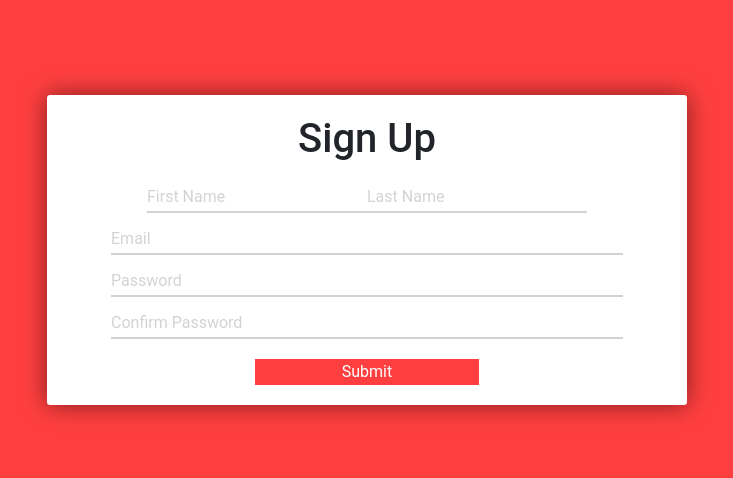
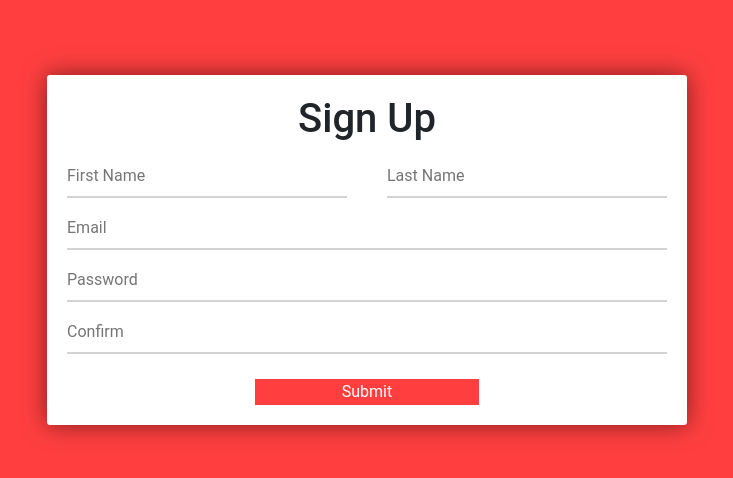
Before and after one commit to TrendonRobinson/RoLink, a React (Create React App) app in the folder RoLink/frontend/: page /register in a window 1280 px wide. Shown: the part 150-628 px from the top of the page, without its empty margins (273-1006 px from the left). Built offline with nearby package versions, Linux system fonts and the light colour scheme.

Commit message:
Form Style

```diff
--- a/RoLink/frontend/src/css/register.css
+++ b/RoLink/frontend/src/css/register.css
@@ -35,9 +35,6 @@
   -webkit-box-pack: center;
       -ms-flex-pack: center;
           justify-content: center;
-  -webkit-box-align: center;
-      -ms-flex-align: center;
-          align-items: center;
 }
 
 .signup-box form .Name {
@@ -51,6 +48,9 @@
 }
 
 .signup-box form .Submit {
+  -ms-flex-item-align: center;
+      -ms-grid-row-align: center;
+      align-self: center;
   margin-top: 20px;
   width: 35%;
   border: none;
@@ -59,13 +59,12 @@
 }
 
 .signup-box form .Field {
-  width: 80%;
+  padding: 5px 20px;
+  width: 100%;
 }
 
 .signup-box form .Field label {
   position: absolute;
-  -webkit-transform: translate(0%, 60%);
-          transform: translate(0%, 60%);
   font-size: 100%;
   color: #d3d3d3;
   -webkit-transition: 0.2s all;
@@ -82,13 +81,20 @@
   -webkit-box-shadow: none;
           box-shadow: none;
   color: #111;
+  -webkit-transition: 0.5s;
+  transition: 0.5s;
 }
 
-.signup-box form .Field input:focus ~ label,
-.signup-box form .Field input:valid ~ label {
-  font-size: 14px;
-  top: -24px;
-  color: #00dd22;
+.signup-box form .Field input:hover {
+  border-color: #ff3f3f73;
+  -webkit-transition: 0.5s;
+  transition: 0.5s;
+}
+
+.signup-box form .Field input:focus {
+  border-color: #ff3f3f;
+  -webkit-transition: 0.5s;
+  transition: 0.5s;
 }
 
 .Field {
--- a/RoLink/frontend/src/css/register.scss
+++ b/RoLink/frontend/src/css/register.scss
@@ -25,7 +25,7 @@
         display: flex;
         flex-direction: column;
         justify-content: center;
-        align-items: center;
+        // align-items: center;
 
         .Name {
             display: flex;
@@ -33,6 +33,7 @@
         }
 
         .Submit {
+            align-self: center;
             margin-top: 20px;
             width: 35%;
             border: none;
@@ -41,10 +42,11 @@
         }
 
         .Field {
-            width: 80%;
+            padding: 5px 20px;
+            width: 100%;
             label {
                 position: absolute;
-                transform: translate(0%, 60%);
+                // transform: translate(0%, 60%);
                 font-size: 100%;
                 color: #d3d3d3;
                 transition: 0.2s all;
@@ -59,13 +61,17 @@
                 border-bottom: 2px solid #d3d3d3;
                 box-shadow: none;
                 color: #111;
+                transition: 0.5s;
             }
 
-            input:focus ~ label,
-            input:valid ~ label {
-                font-size: 14px;
-                top: -24px;
-                color: #00dd22;
+            input:hover {
+                border-color: #ff3f3f73;
+                transition: 0.5s;
+            }
+
+            input:focus {
+                border-color: #ff3f3f;
+                transition: 0.5s;
             }
         }
     }
--- a/RoLink/frontend/src/pages/register.js
+++ b/RoLink/frontend/src/pages/register.js
@@ -12,29 +12,24 @@ export default function Register(Props) {
                         <form>
                             <div className="Name">
                                 <div className="Field">
-                                    <label>First Name</label>
-                                    <input type="text" placeholder="" />
+                                    <input type="text" placeholder="First Name" />
                                 </div>
                                 <div className="Field">
-                                    <label>Last Name</label>
-                                    <input type="text" placeholder="" />
+                                    <input type="text" placeholder="Last Name" />
                                 </div>
                             </div>
 
                             <div className="Field">
-                                <label>Email</label>
-                                <input type="email" placeholder="" />
+                                <input type="email" placeholder="Email" />
                             </div>
 
 
                             <div className="Field">
-                                <label>Password</label>
-                                <input type="password" placeholder="" />
+                                <input type="password" placeholder="Password" />
                             </div>
 
                             <div className="Field">
-                                <label>Confirm Password</label>
-                                <input type="password" placeholder="" />
+                                <input type="password" placeholder="Confirm" />
                             </div>
 
                             <input className="Submit" type="button" value="Submit" />
```
Also changed, not shown: 1 other file (tests, documents, lock files or other folders).
